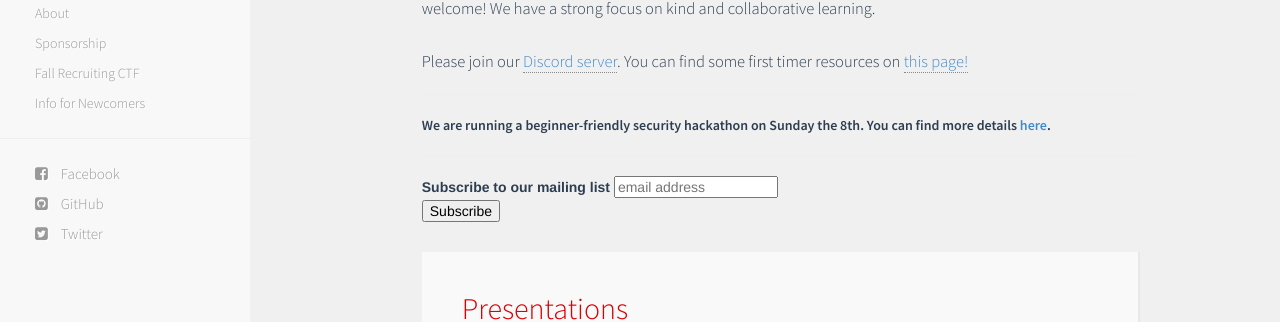
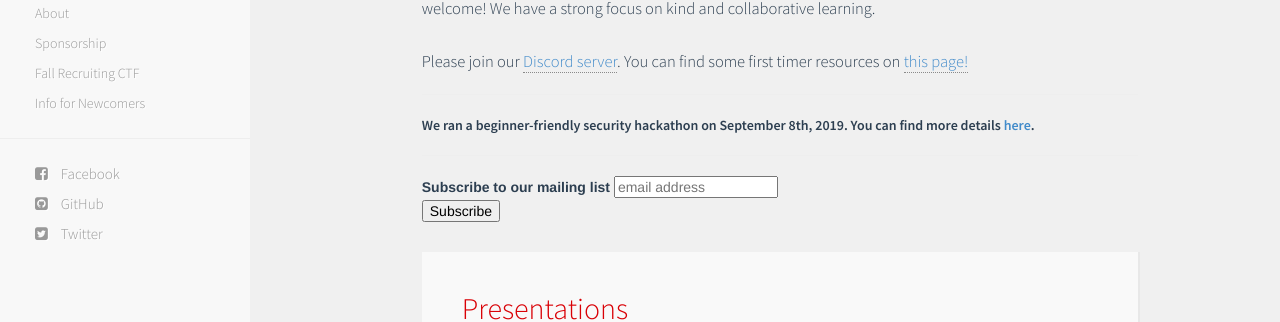
Before and after one commit to sigpwny/sigpwny.github.io-archive, a Jekyll site: the page built from index.html, in a window 1280 px wide and 900 px high. Shown: the part 194-516 px from the top of the window. Built offline with Jekyll 4.4.1, drawn with Linux system fonts in a browser that asks for light colours; nearby versions of some CDN libraries; comment, search, counter and statistics services are not loaded.

Commit message:
Update greeting.html

```diff
--- a/_includes/greeting.html
+++ b/_includes/greeting.html
@@ -8,7 +8,7 @@
     <br>
     <p>Please join our <a href="https://discord.gg/cWcZ6a9">Discord server</a>. You can find some first timer resources on <a href = "\newcomers.html">this page!</a></p>
     <hr>
-	<b>We are running a beginner-friendly security hackathon on Sunday the 8th. You can find more details <a href="/ctf">here</a>.</b>
+	<b>We ran a beginner-friendly security hackathon on September 8th, 2019. You can find more details <a href="/ctf">here</a>.</b>
     <hr>
 
     <!-- Begin Mailchimp Signup Form -->
```
